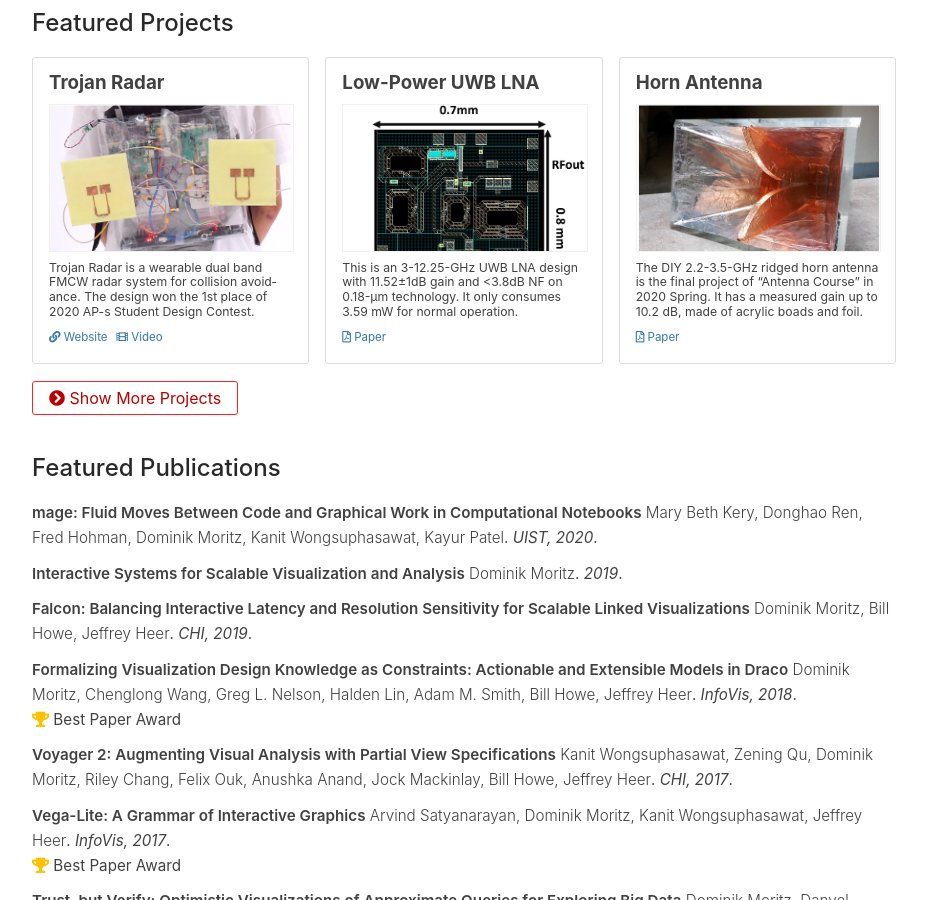
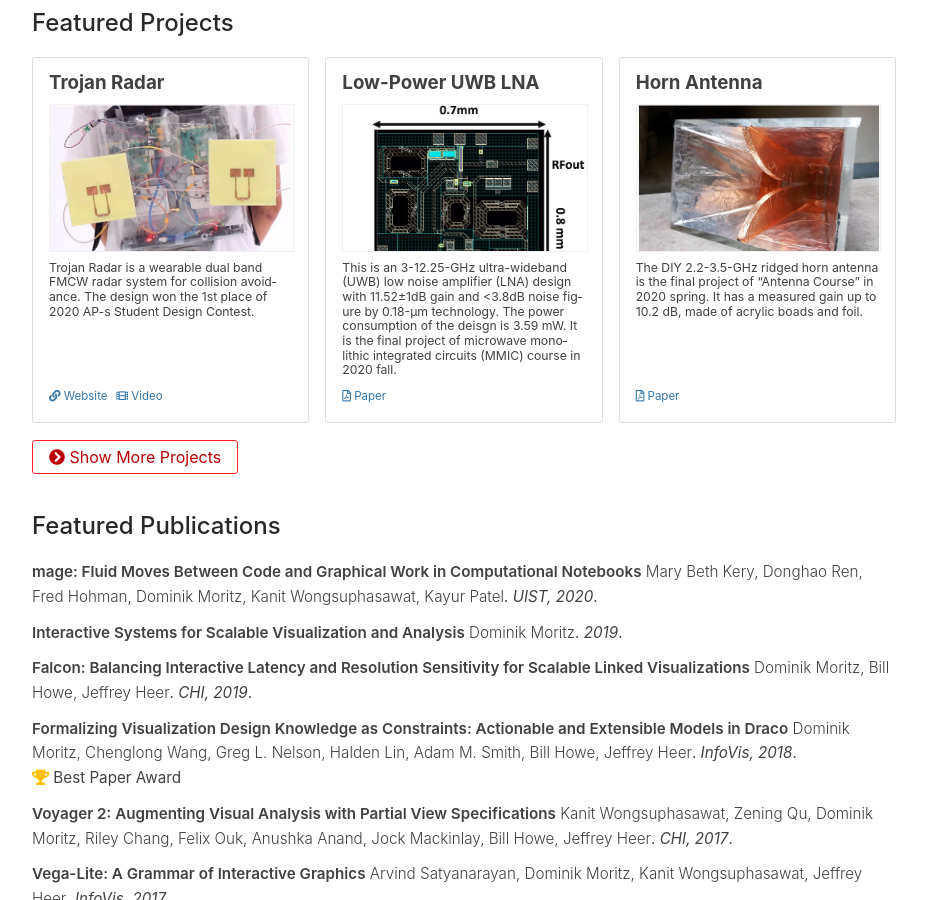
Before and after one commit to Shih-Ming/mypage, a Jekyll site: the page built from index.md, in a window 1280 px wide and 900 px high, scrolled down 526 px. Shown: the whole window, without its empty margins (176-1103 px from the left). Built offline with Jekyll 4.4.1, drawn with Linux system fonts in a browser that asks for light colours.

Commit message:
MMIC Description

```diff
--- a/_data/projects.yml
+++ b/_data/projects.yml
@@ -8,11 +8,11 @@
 - title: Low-Power UWB LNA
   paper: papers/2020-MMIC-Final-Report.pdf
   image: UWB_LNA.jpg
-  description: "This is an 3-12.25-GHz UWB LNA design with 11.52\u00B11dB gain and <3.8dB NF on 0.18-\u03BCm technology. It only consumes 3.59 mW for normal operation."
+  description: "This is an 3-12.25-GHz ultra-wideband (UWB) low noise amplifier (LNA) design with 11.52\u00B11dB gain and <3.8dB noise figure by 0.18-\u03BCm technology. The power consumption of the deisgn is 3.59 mW. It is the final project of microwave monolithic integrated circuits (MMIC) course in 2020 fall."
   highlight: 2
 
 - title: Horn Antenna
   paper: papers/2020-Horn-Antenna-Report.pdf
   image: Horn.jpg
-  description: "The DIY 2.2-3.5-GHz ridged horn antenna is the final project of \"Antenna Course\" in 2020 Spring. It has a measured gain up to 10.2 dB, made of acrylic boads and foil."
+  description: "The DIY 2.2-3.5-GHz ridged horn antenna is the final project of \"Antenna Course\" in 2020 spring. It has a measured gain up to 10.2 dB, made of acrylic boads and foil."
   highlight: 3
```
